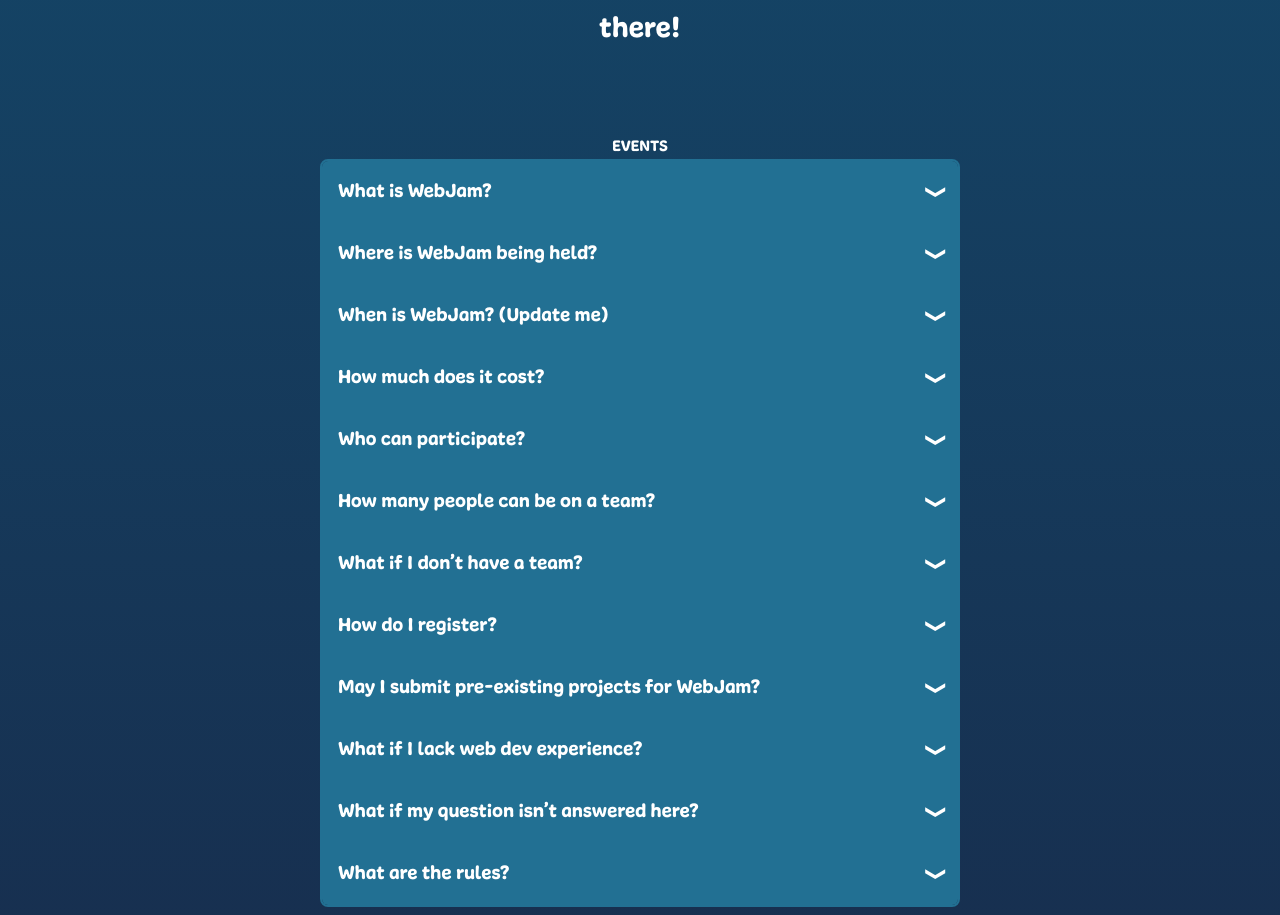
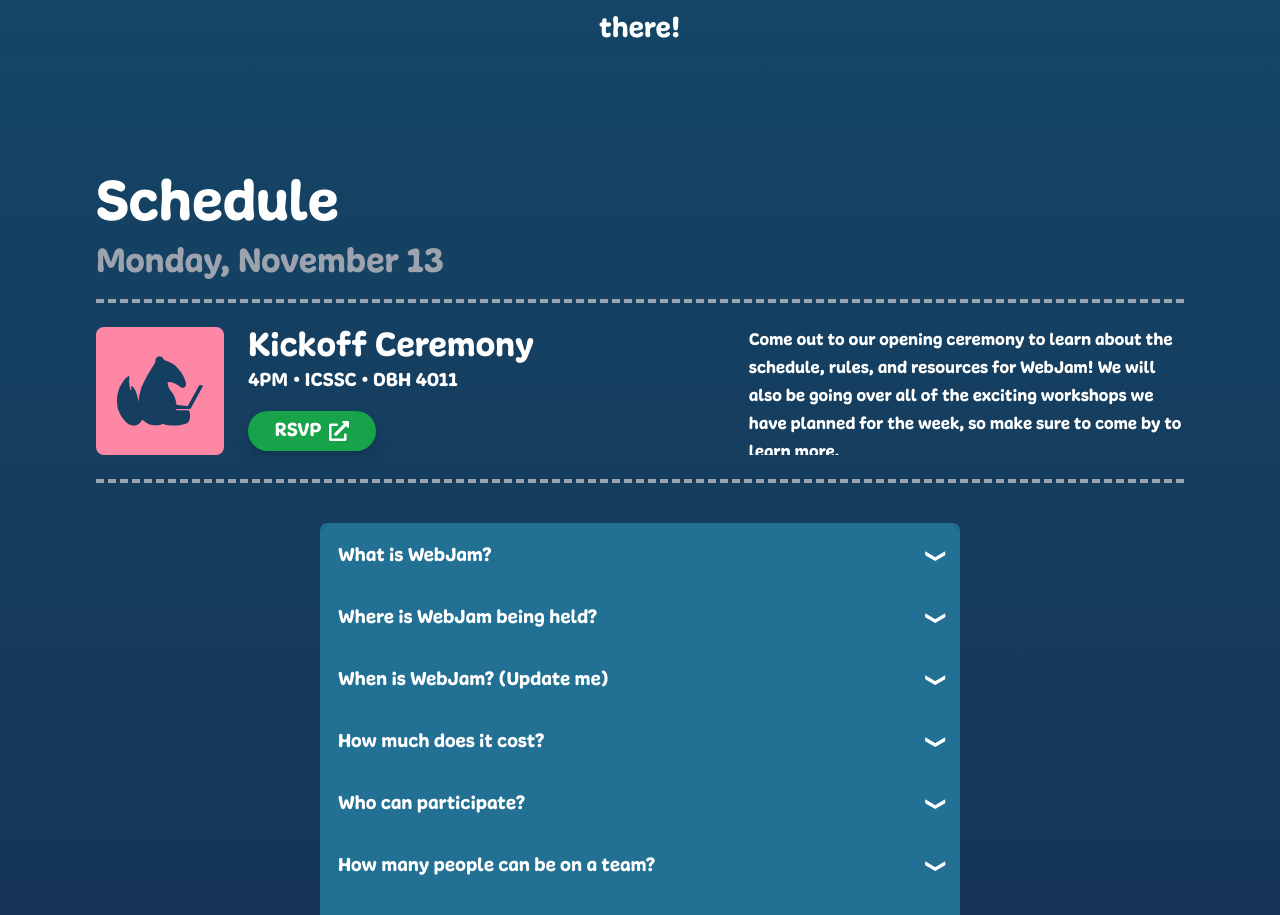
Before and after one commit to icssc/webjam-2023, a Next.js app: page / in a window 1280 px wide. Shown: the part 1200-2115 px from the top of the page. Built offline with nearby package versions, Linux system fonts and the light colour scheme.

Commit message:
Add template

```diff
--- a/src/components/events/events.js
+++ b/src/components/events/events.js
@@ -1,10 +1,54 @@
-import { FaCalendar, FaLocationArrow } from "react-icons/fa";
+import { FaExternalLinkAlt, FaLocationArrow } from "react-icons/fa";
 
 export default function EventsSection() {
   return (
     <>
-      <div>
-        <div>EVENTS</div>
+      <div className="flex flex-col mx-8 md:mx-24 my-10 w-[100%] md:gap-2">
+        <div className="flex place-content-start text-6xl">Schedule</div>
+
+        <div className="flex flex-col gap-4">
+          <div className="text-3xl lg:text-4xl text-gray-400">
+            Monday, November 13
+          </div>
+
+          <div className="flex flex-col lg:flex-row border-gray-400 border-y-4 border-dashed w-[100%] py-6 lg:items-center lg:justify-between gap-6 lg:gap-0">
+            <div className="flex gap-6">
+              <img
+                src="/logo.svg"
+                alt="ICSSC Logo"
+                className="rounded-lg flex h-32"
+              />
+
+              <div className="flex flex-col gap-4">
+                <div>
+                  <div className="flex place-content-left text-3xl md:text-4xl text-white">
+                    Kickoff Ceremony
+                  </div>
+                  <div className="text-lg md:text-xl">
+                    4PM • ICSSC • DBH 4011
+                  </div>
+                </div>
+                <div>
+                  <a href="" target="_blank" className="flex w-32">
+                    <div className="bg-green-600 flex rounded-full drop-shadow-lg place-content-center text-xl w-32 h-10 items-center gap-2">
+                      RSVP
+                      <span>
+                        <FaExternalLinkAlt />
+                      </span>
+                    </div>
+                  </a>
+                </div>
+              </div>
+            </div>
+
+            <div className="lg:w-[40%] lg:h-32 overflow-y-auto text-base md:text-lg flex align-top items-start">
+              Come out to our opening ceremony to learn about the schedule,
+              rules, and resources for WebJam! We will also be going over all of
+              the exciting workshops we have planned for the week, so make sure
+              to come by to learn more.
+            </div>
+          </div>
+        </div>
       </div>
     </>
   );
--- a/src/pages/index.js
+++ b/src/pages/index.js
@@ -15,7 +15,7 @@
       <section id="about" className="flex place-content-center">
         <AboutSection />
       </section>
-      <section id="events" className="flex place-content-center">
+      <section id="events" className="flex">
         <EventsSection />
       </section>
       <section id="faq" className="flex place-content-center">
```
